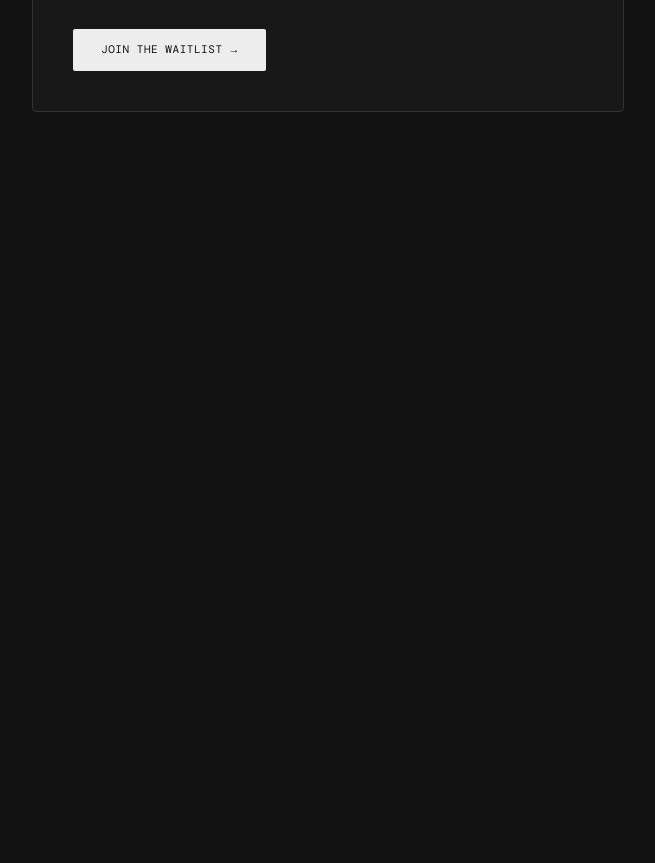
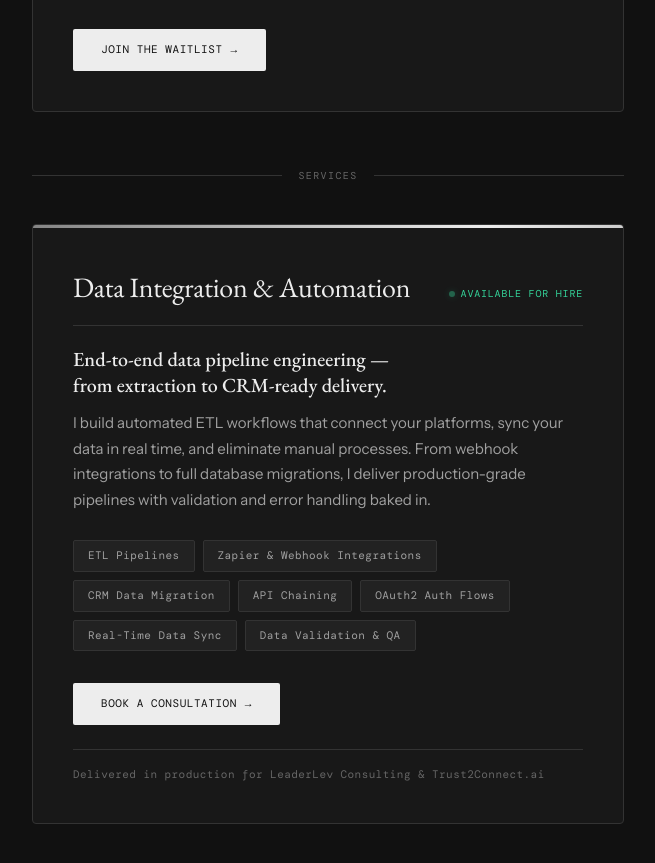
Before and after one commit to RHSuresh/rhsuresh.github.io, a plain HTML site: page products.html in a window 1280 px wide. Shown: the part 561-1424 px from the top of the page, without its empty margins (312-967 px from the left). Before the commit the page ends 800 px from the top, so only its background shows below. Drawn offline with nearby package versions, Linux system fonts and the light colour scheme; a web font is replaced by a local one.

Commit message:
service update

```diff
--- a/products.html
+++ b/products.html
@@ -4,8 +4,8 @@
 <head>
   <meta charset="UTF-8" />
   <meta name="viewport" content="width=device-width, initial-scale=1.0" />
-  <title>Products — Rohit Suresh | Ponder & More</title>
-  <meta name="description" content="Products and services by Rohit Suresh. Ponder — a beautifully minimal, local-first productivity environment built for focus, speed, and privacy.">
+  <title>Products & Services — Rohit Suresh</title>
+  <meta name="description" content="Products and services by Rohit Suresh. From Ponder, a local-first productivity app, to production ETL pipelines and data integration consulting.">
   <link rel="canonical" href="https://rhsuresh.github.io/products.html">
   <meta name="theme-color" content="#f7f5f0">
 
@@ -18,16 +18,16 @@
   <!-- Open Graph -->
   <meta property="og:type" content="website">
   <meta property="og:url" content="https://rhsuresh.github.io/products.html">
-  <meta property="og:title" content="Products — Rohit Suresh | Ponder & More">
-  <meta property="og:description" content="Ponder — a beautifully minimal, local-first productivity environment built for focus, speed, and privacy.">
+  <meta property="og:title" content="Products & Services — Rohit Suresh">
+  <meta property="og:description" content="From Ponder, a local-first productivity app, to production ETL pipelines and data integration consulting.">
   <meta property="og:image" content="https://rhsuresh.github.io/og-image.png">
   <meta property="og:image:width" content="1200">
   <meta property="og:image:height" content="630">
 
   <!-- Twitter Card -->
   <meta name="twitter:card" content="summary_large_image">
-  <meta name="twitter:title" content="Products — Rohit Suresh | Ponder & More">
-  <meta name="twitter:description" content="Ponder — a beautifully minimal, local-first productivity environment built for focus, speed, and privacy.">
+  <meta name="twitter:title" content="Products & Services — Rohit Suresh">
+  <meta name="twitter:description" content="From Ponder, a local-first productivity app, to production ETL pipelines and data integration consulting.">
   <meta name="twitter:image" content="https://rhsuresh.github.io/og-image.png">
   <link
     href="https://fonts.googleapis.com/css2?family=EB+Garamond:ital,wght@0,400;0,500;1,400&family=Instrument+Sans:wght@400;500;600&family=DM+Mono:wght@300;400&display=swap"
@@ -224,6 +224,157 @@
       transform: translateX(4px);
     }
 
+    /* ── Section Divider ── */
+    .section-divider {
+      display: flex;
+      align-items: center;
+      gap: 16px;
+      margin: 56px 0 40px;
+      animation: fadeUp 0.6s 0.3s ease both;
+    }
+
+    .section-divider::before,
+    .section-divider::after {
+      content: '';
+      flex: 1;
+      height: 1px;
+      background: var(--border);
+    }
+
+    .section-label {
+      font-family: "DM Mono", monospace;
+      font-size: 10px;
+      letter-spacing: 0.14em;
+      text-transform: uppercase;
+      color: var(--text-muted);
+      white-space: nowrap;
+    }
+
+    /* ── Service Card ── */
+    .service-card {
+      background: var(--surface);
+      border: 1px solid var(--border);
+      padding: 40px;
+      border-radius: 4px;
+      position: relative;
+      animation: fadeUp 0.6s 0.4s ease both;
+    }
+
+    .service-card::before {
+      content: '';
+      position: absolute;
+      top: 0;
+      left: 0;
+      right: 0;
+      height: 3px;
+      border-top-left-radius: 4px;
+      border-top-right-radius: 4px;
+      background: linear-gradient(90deg, var(--text-muted), var(--text), var(--text-muted));
+      background-size: 200% 100%;
+      animation: accentShimmer 6s ease-in-out infinite;
+    }
+
+    @keyframes accentShimmer {
+      0%, 100% { background-position: 0% 50%; }
+      50% { background-position: 100% 50%; }
+    }
+
+    .service-header {
+      display: flex;
+      align-items: baseline;
+      justify-content: space-between;
+      margin-bottom: 20px;
+      border-bottom: 1px solid var(--border);
+      padding-bottom: 16px;
+      gap: 12px;
+      flex-wrap: wrap;
+    }
+
+    .service-title {
+      font-family: "EB Garamond", serif;
+      font-size: 28px;
+      font-weight: 400;
+      letter-spacing: -0.01em;
+    }
+
+    .service-badge {
+      font-family: "DM Mono", monospace;
+      font-size: 10px;
+      letter-spacing: 0.08em;
+      text-transform: uppercase;
+      color: #34d399;
+      display: flex;
+      align-items: center;
+      gap: 6px;
+    }
+
+    .badge-dot {
+      width: 6px;
+      height: 6px;
+      border-radius: 50%;
+      background: #34d399;
+      box-shadow: 0 0 6px rgba(52, 211, 153, 0.5);
+      animation: pulse-badge 2s ease-in-out infinite;
+    }
+
+    @keyframes pulse-badge {
+      0%, 100% { opacity: 1; }
+      50% { opacity: 0.4; }
+    }
+
+    .service-desc {
+      font-size: 15px;
+      color: var(--text-secondary);
+      margin-bottom: 28px;
+      line-height: 1.7;
+    }
+
+    .service-desc strong {
+      color: var(--text);
+      font-weight: 500;
+      display: block;
+      margin-bottom: 12px;
+      font-family: "EB Garamond", serif;
+      font-size: 20px;
+      line-height: 1.3;
+    }
+
+    /* ── Capability Pills ── */
+    .capabilities {
+      display: flex;
+      flex-wrap: wrap;
+      gap: 8px;
+      margin-bottom: 32px;
+    }
+
+    .capability {
+      font-family: "DM Mono", monospace;
+      font-size: 11px;
+      letter-spacing: 0.04em;
+      color: var(--text-secondary);
+      background: var(--highlight);
+      border: 1px solid var(--border);
+      padding: 6px 14px;
+      border-radius: 2px;
+      transition: color 0.2s, border-color 0.2s;
+    }
+
+    .capability:hover {
+      color: var(--text);
+      border-color: var(--text-muted);
+    }
+
+    /* ── Proof Line ── */
+    .proof {
+      font-family: "DM Mono", monospace;
+      font-size: 11px;
+      letter-spacing: 0.04em;
+      color: var(--text-muted);
+      margin-top: 24px;
+      padding-top: 16px;
+      border-top: 1px solid var(--border);
+    }
+
     @keyframes fadeUp {
       from {
         opacity: 0;
@@ -247,7 +398,7 @@
     <a href="index.html">← Back to Main Page</a>
   </nav>
 
-  <h1>Products</h1>
+  <h1>Products & Services</h1>
 
   <div class="ponder-card">
     <div class="ponder-header">
@@ -262,6 +413,40 @@
     </p>
 
     <a href="#waitlist" class="waitlist-btn">Join the Waitlist</a>
+  </div>
+
+  <div class="section-divider">
+    <span class="section-label">Services</span>
+  </div>
+
+  <div class="service-card" id="etl-service">
+    <div class="service-header">
+      <div class="service-title">Data Integration & Automation</div>
+      <div class="service-badge">
+        <span class="badge-dot"></span>
+        Available for Hire
+      </div>
+    </div>
+
+    <p class="service-desc">
+      <strong>End-to-end data pipeline engineering —<br>from extraction to CRM-ready delivery.</strong>
+      I build automated ETL workflows that connect your platforms, sync your data in real time, and eliminate manual processes.
+      From webhook integrations to full database migrations, I deliver production-grade pipelines with validation and error handling baked in.
+    </p>
+
+    <div class="capabilities">
+      <span class="capability">ETL Pipelines</span>
+      <span class="capability">Zapier & Webhook Integrations</span>
+      <span class="capability">CRM Data Migration</span>
+      <span class="capability">API Chaining</span>
+      <span class="capability">OAuth2 Auth Flows</span>
+      <span class="capability">Real-Time Data Sync</span>
+      <span class="capability">Data Validation & QA</span>
+    </div>
+
+    <a href="https://cal.com/rohit-h-suresh/15min" class="waitlist-btn" target="_blank" rel="noopener">Book a Consultation</a>
+
+    <p class="proof">Delivered in production for LeaderLev Consulting & Trust2Connect.ai</p>
   </div>
 
 <script>
```
